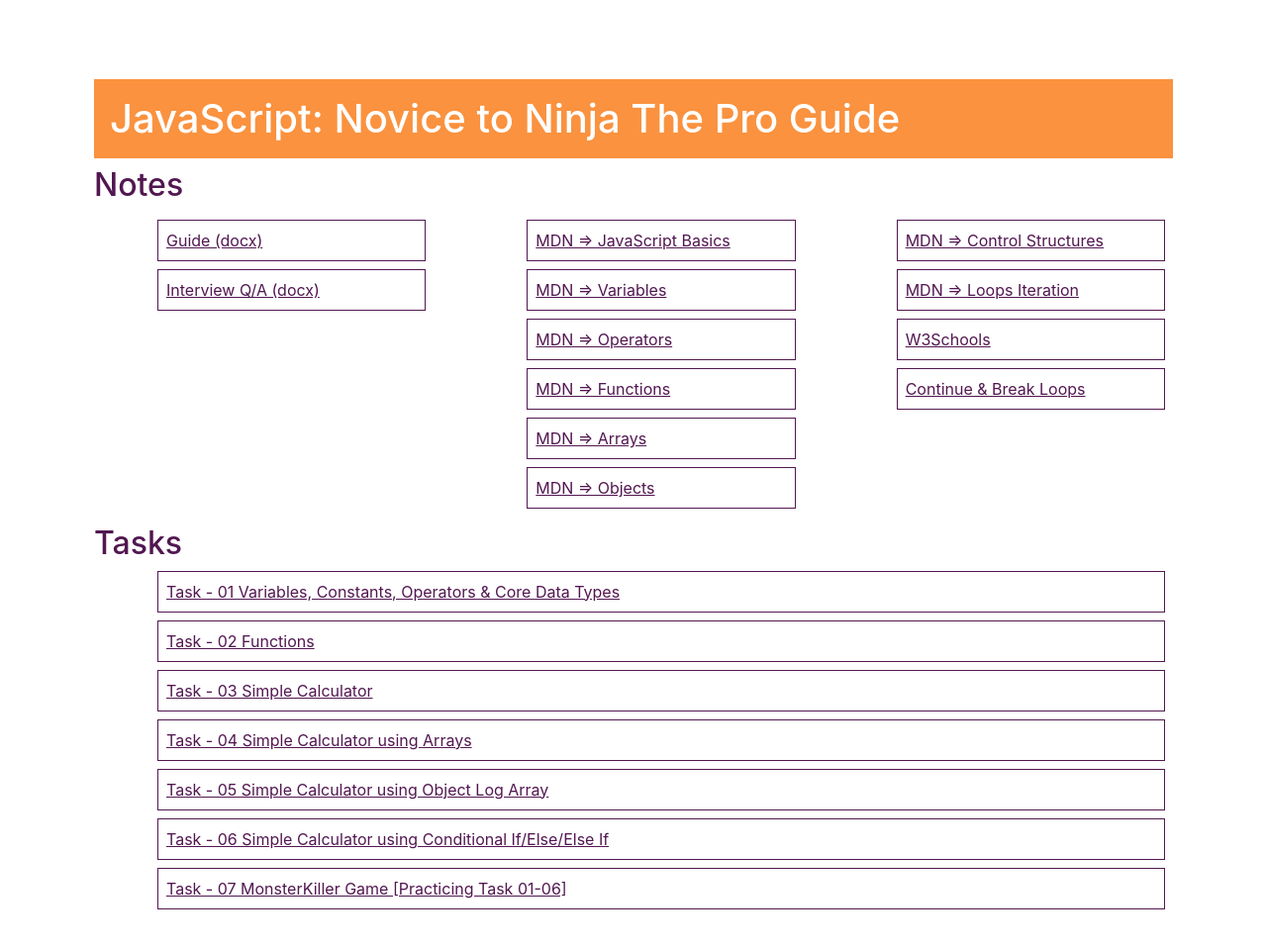
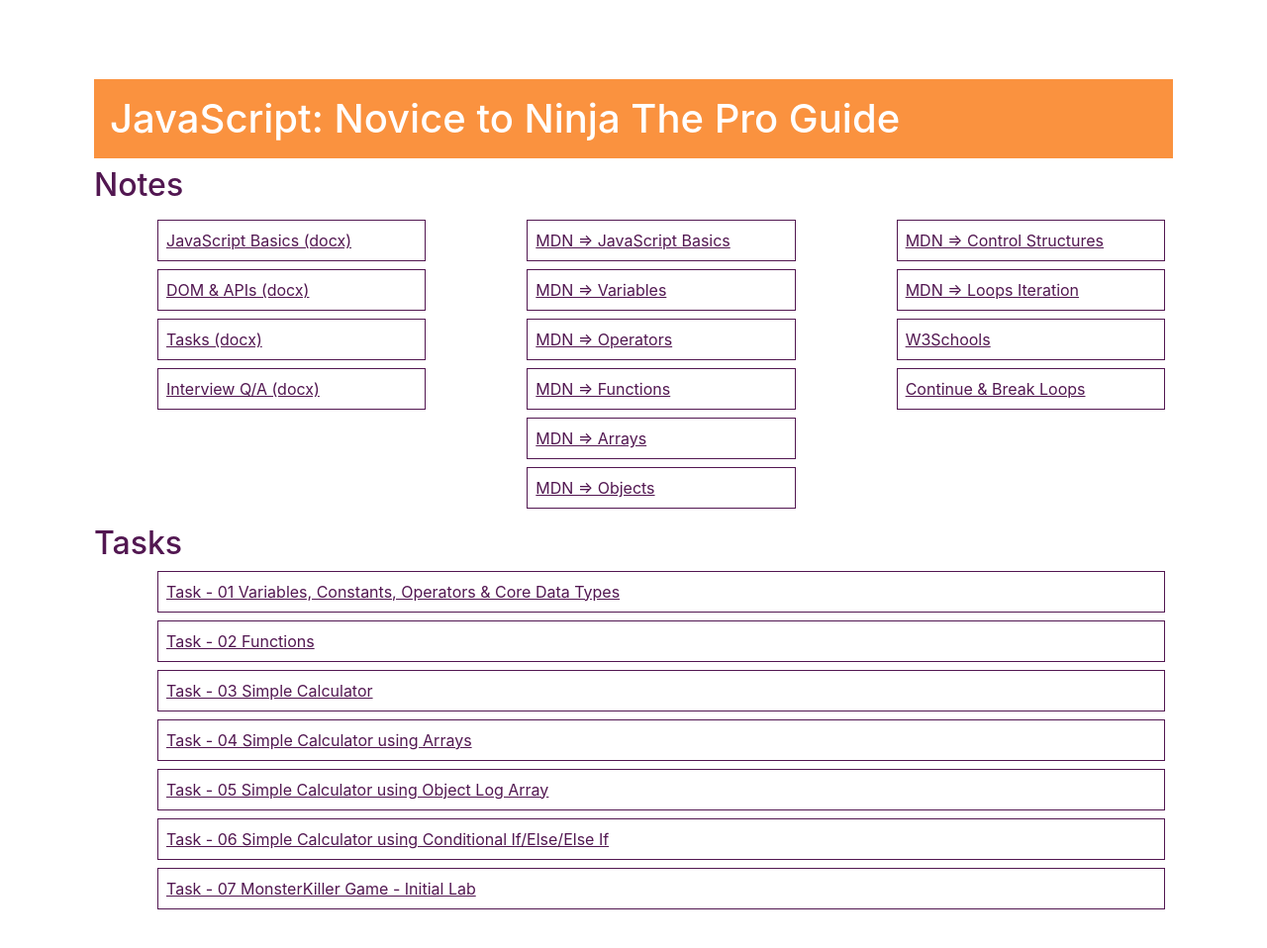
Before and after one commit to tahirjadoon/2019-Javascript-The-ProGuide, a plain HTML site: page index.html in a window 1280 px wide. Shown: the whole page at 99% size. Drawn offline with nearby package versions, Linux system fonts and the light colour scheme.

Commit message:
Re-alligning the project for growth

```diff
--- a/index.html
+++ b/index.html
@@ -20,8 +20,10 @@
         <div class="row">
             <div class="col-md-4">
                 <ul>
-                    <li><a href="Notes/Notes - 00 Introduction.docx">Guide (docx)</a></li>
-                    <li><a href="Notes/Notes - 00 Interview JavaScript QA.docx">Interview Q/A (docx)</a></li>
+                    <li><a href="Notes/Notes - 01 JavaScript Basics.docx" target="_blank">JavaScript Basics (docx)</a></li>
+                    <li><a href="Notes/Notes - 02 DOM APIs.docx" target="_blank">DOM & APIs (docx)</a></li>
+                    <li><a href="Notes/Notes - 03 Tasks.docx" target="_blank">Tasks (docx)</a></li>
+                    <li><a href="Notes/Notes - 00 Interview JavaScript QA.docx" target="_blank">Interview Q/A (docx)</a></li>
                 </ul>
             </div>
             <div class="col-md-4">
@@ -52,7 +54,7 @@
             <li><a href="Tasks/task_04_simple_calculator_arrays.html" target="_blank">Task - 04 Simple Calculator using Arrays</a></li>
             <li><a href="Tasks/task_05_simple_calculator_object_log.html" target="_blank">Task - 05 Simple Calculator using Object Log Array</a></li>
             <li><a href="Tasks/task_06_simple_calculator_conditional_if.html" target="_blank">Task - 06 Simple Calculator using Conditional If/Else/Else If</a></li>
-            <li><a href="Tasks/task_07_monsterkiller_game.html" target="_blank">Task - 07 MonsterKiller Game [Practicing Task 01-06]</a></li>
+            <li><a href="Tasks/task_07_monsterkiller_game.html" target="_blank">Task - 07 MonsterKiller Game - Initial Lab</a></li>
         </ul>
     </div>
 
```
Also changed, not shown: Tasks/task_07_monsterkiller_game.html (+2 -3 lines), 5 other files.
